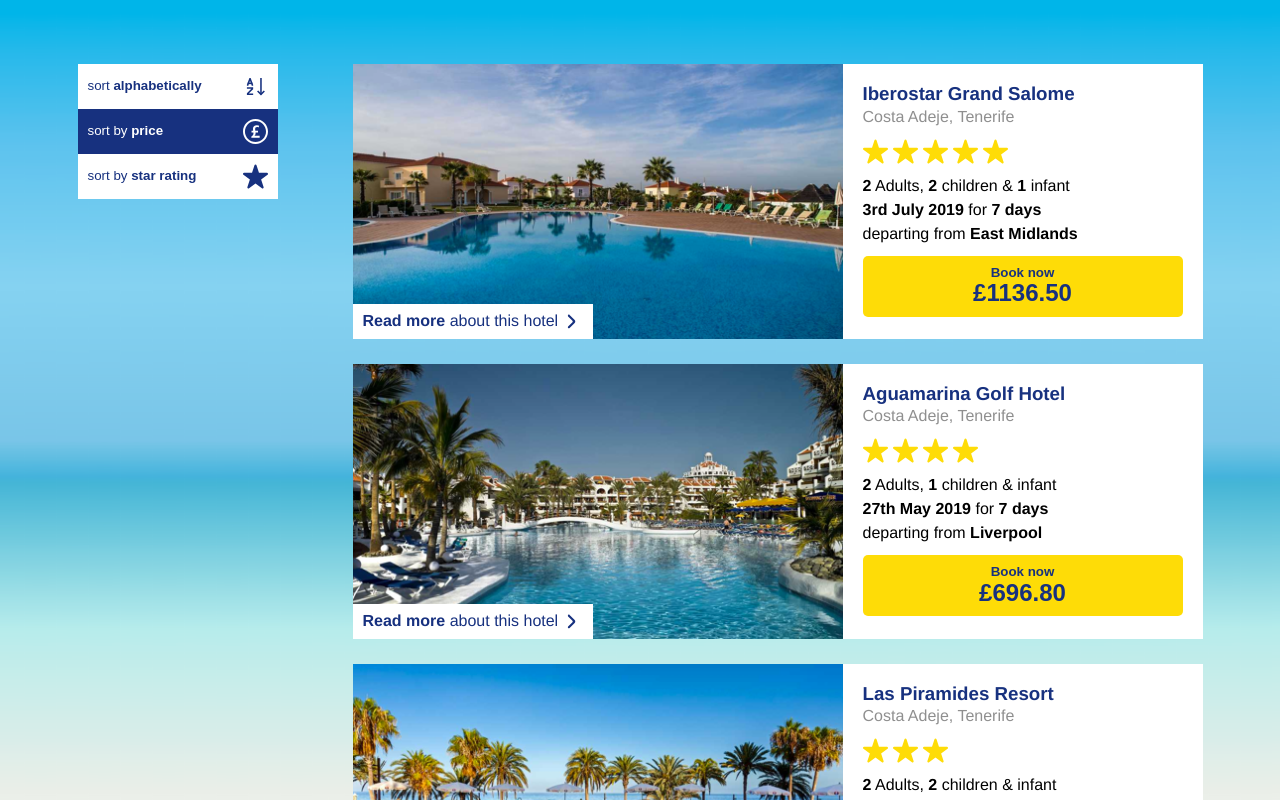
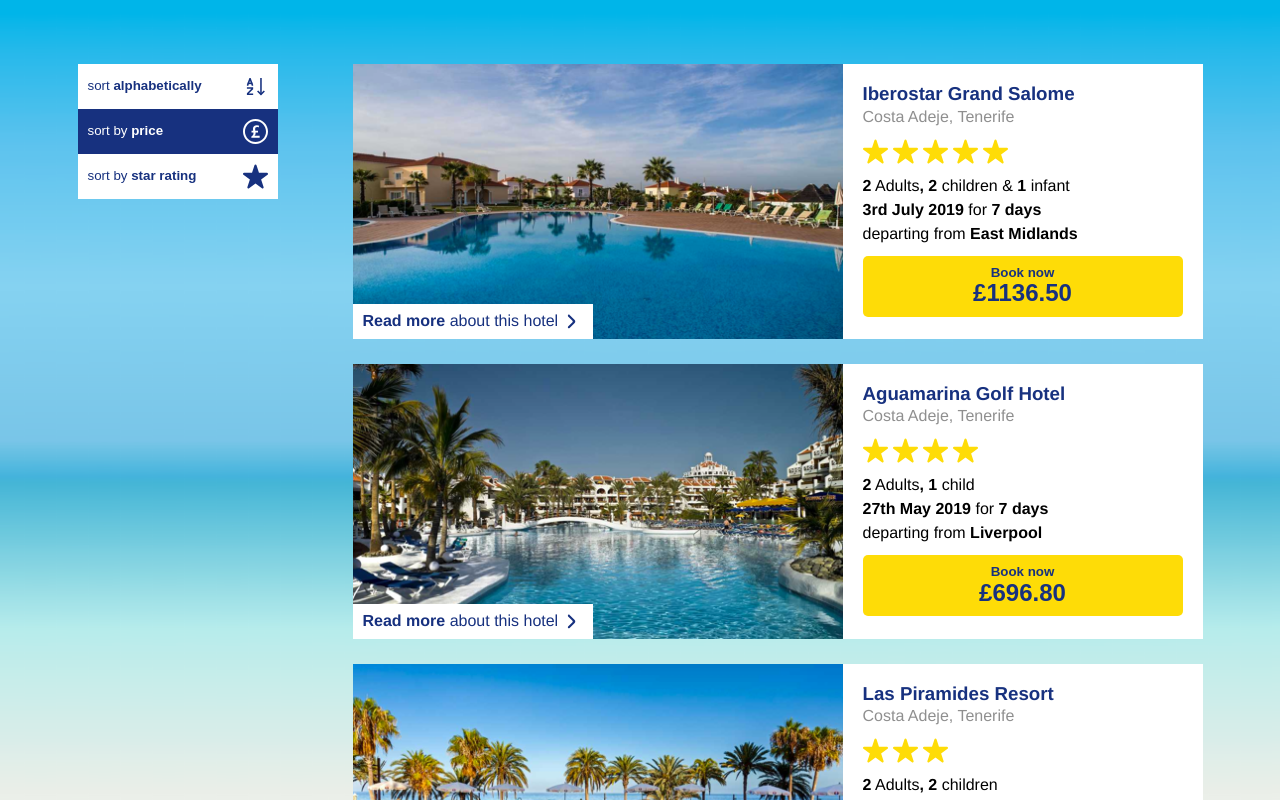
Before and after one commit to tsmjohnpascual/hotels-component, a React (Vite) app: page / in a window 1280 px wide. Shown: the top 800 px of the page. Built offline with nearby package versions, Linux system fonts and the light colour scheme.

Commit message:
fix guests and default sort

```diff
--- a/src/App.jsx
+++ b/src/App.jsx
@@ -2,12 +2,13 @@ import React from 'react'
 import styles from './App.module.css'
 import { hotels } from './assets/hotels'
 import Hotel from './components/Hotel/Hotel'
+import { sortByPrice } from './utils/sort'
 
 const App = () => {
   return (
     <section className={styles.hotelsSection}>
         <div className={styles.container}>
-            <Hotel hotels={hotels}/>
+            <Hotel hotels={sortByPrice(hotels)}/>
         </div>
     </section>
   )
--- a/src/components/HotelCard/HotelCard.jsx
+++ b/src/components/HotelCard/HotelCard.jsx
@@ -41,7 +41,15 @@ const HotelCard = ({ hotel }) => {
             <Star key={index} />
           ))}
           </div>
-          <p><strong>{guests.adults}</strong> Adults, <strong>{guests.children}</strong> children & <strong>{guests.infants}</strong> infant</p>
+          <p>
+            <strong>{guests.adults}</strong>
+            {guests.adults > 1 ? ' Adults' : ' Adult'}
+            {guests.children ? <strong>, {guests.children}</strong> : null}
+            {guests.children ? guests.children === 1 ? ' child' : ' children' : null}
+            {guests.infants ? ' & ' : null}
+            {guests.infants ? <strong>{guests.infants}</strong> : null}
+            {guests.infants ? guests.infants === 1 ? ' infant' : ' infants' : null}
+          </p>
           <p><strong>{date.date}</strong> for <strong>{date.duration} days</strong></p>
           <p>departing from <strong>{departure}</strong></p>
           <button className={styles.button}>
```
